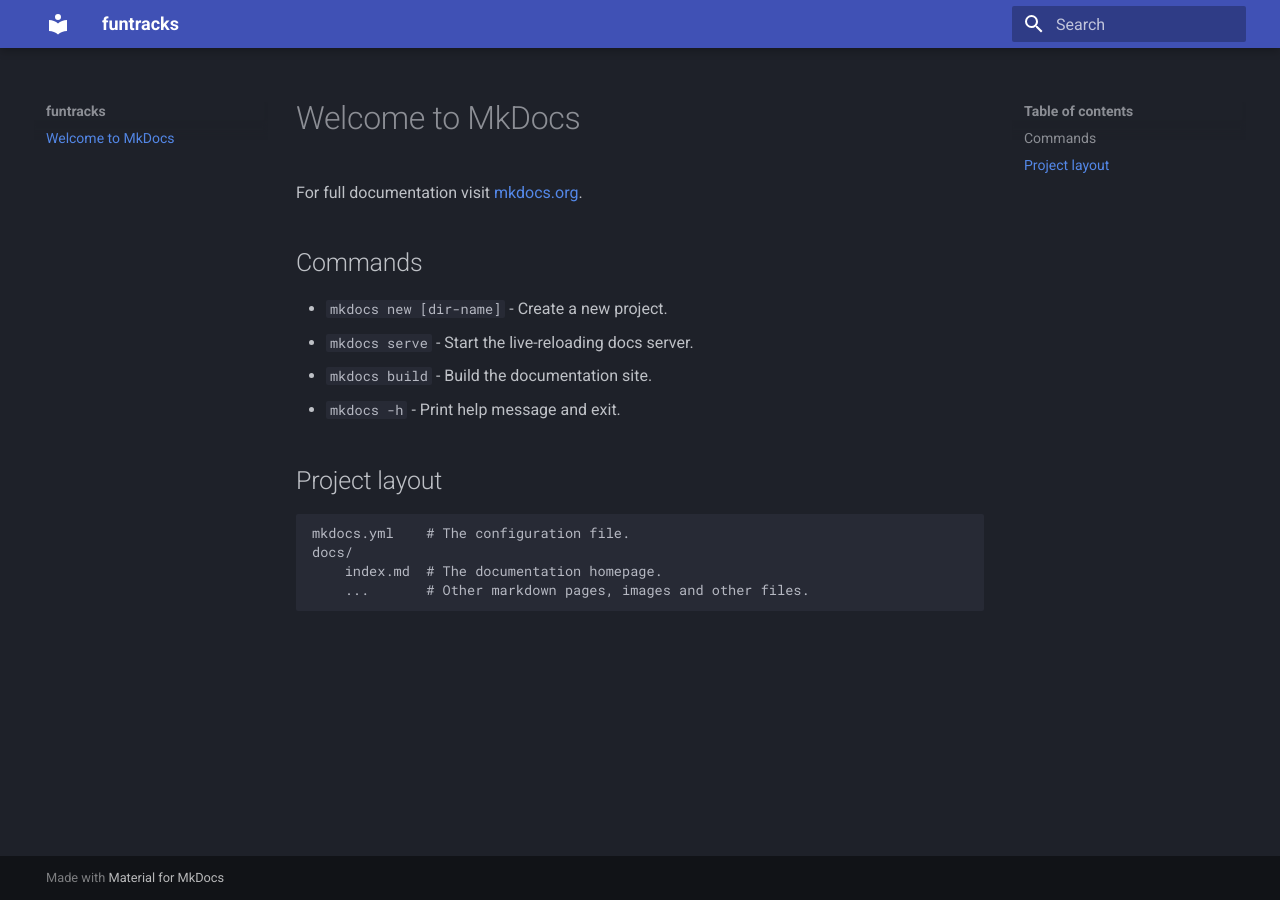
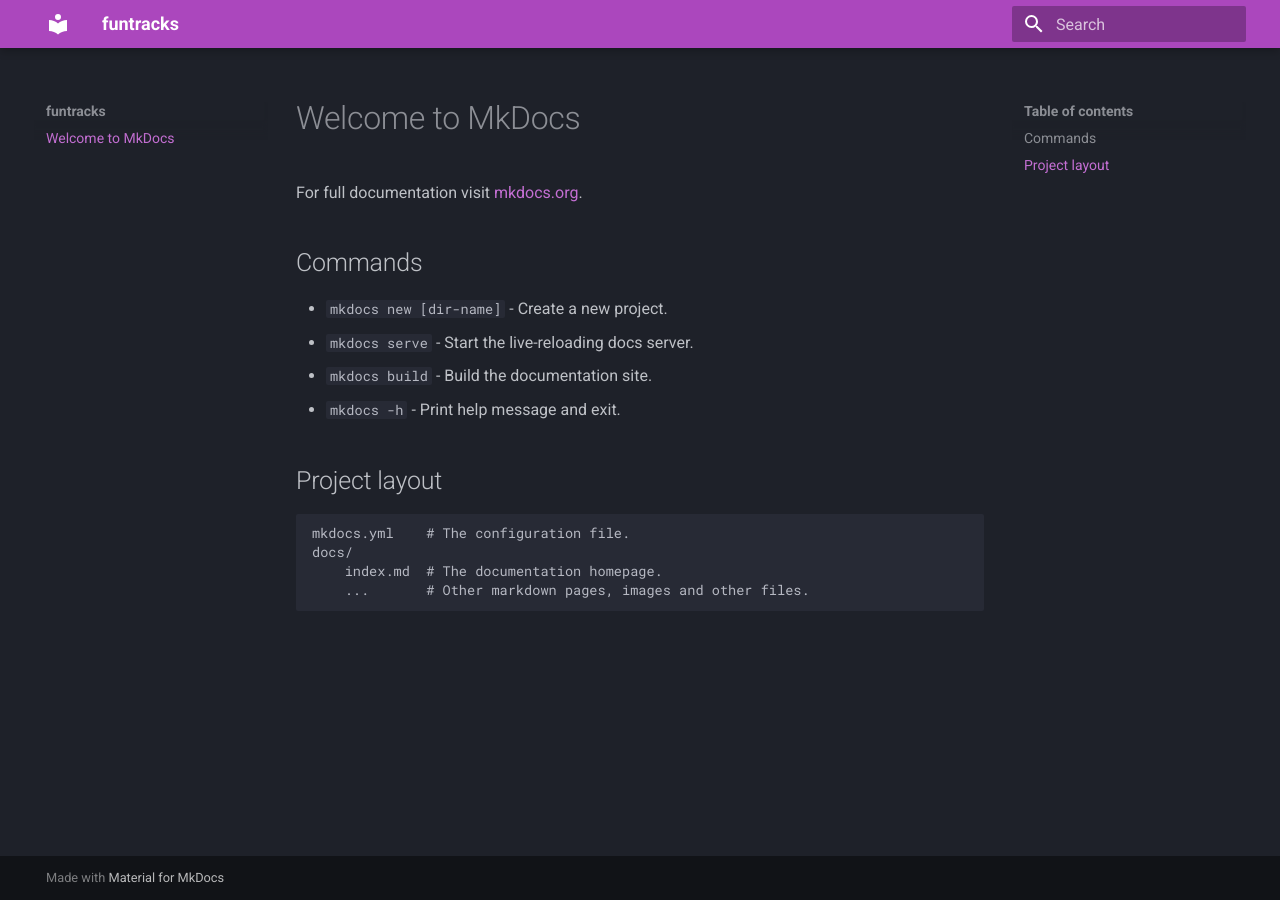
Before and after one commit to funkelab/funtracks, an MkDocs documentation site: the page built from docs/index.md, in a window 1280 px wide. Built offline with MkDocs 1.6.1 and Material for MkDocs 9.7.7, drawn with Linux system fonts in a browser that asks for light colours; the version menu is left out.

```diff
--- a/mkdocs.yml
+++ b/mkdocs.yml
@@ -3,12 +3,11 @@
 site_url: https://funkelab.github.io/funtracks/
 
 theme:
-  name: material
+  name: "material"
   palette:
     scheme: slate
-    primary: indigo
-    accent: indigo
-
+    primary: purple
+    accent: purple
 
 extra:
   version:
```
